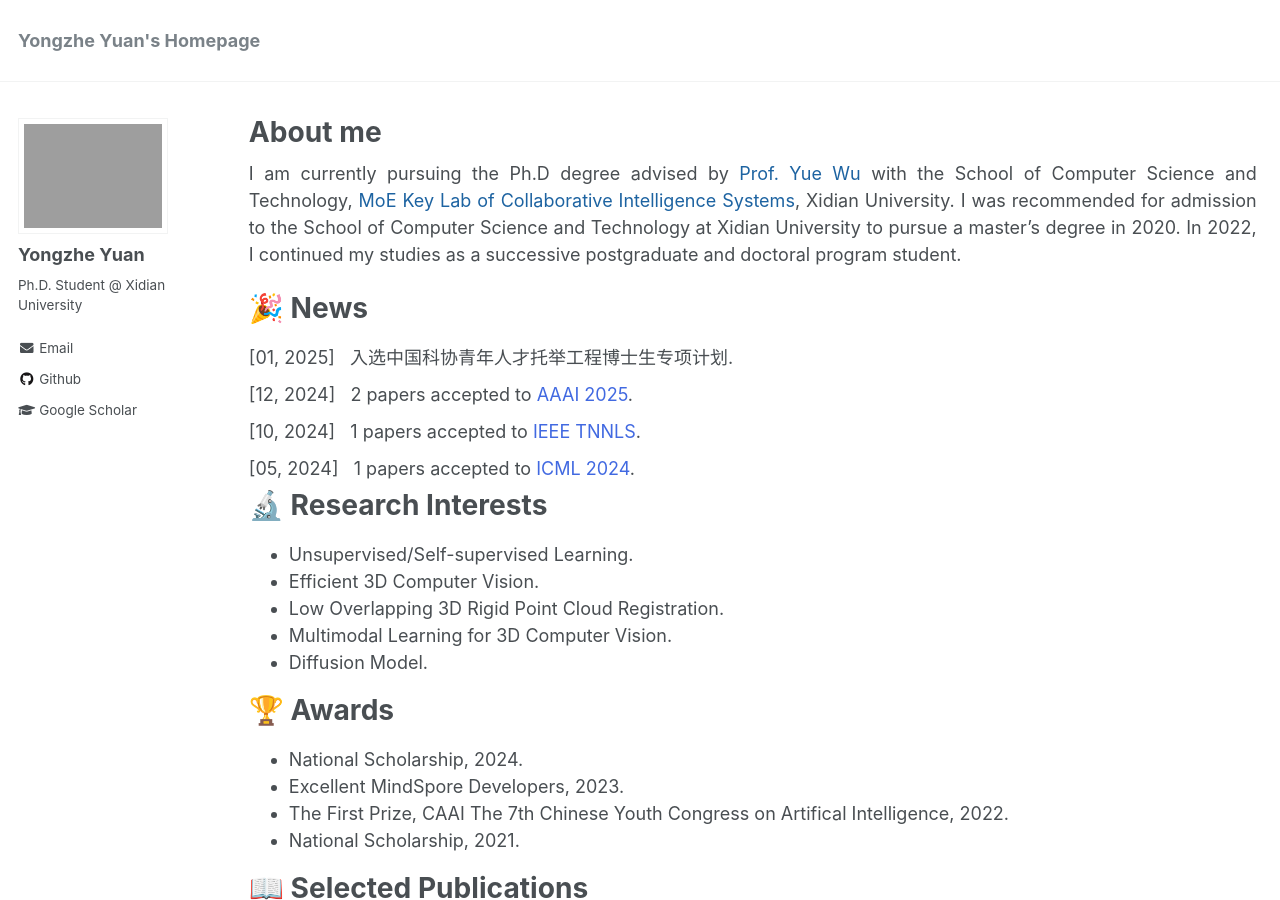
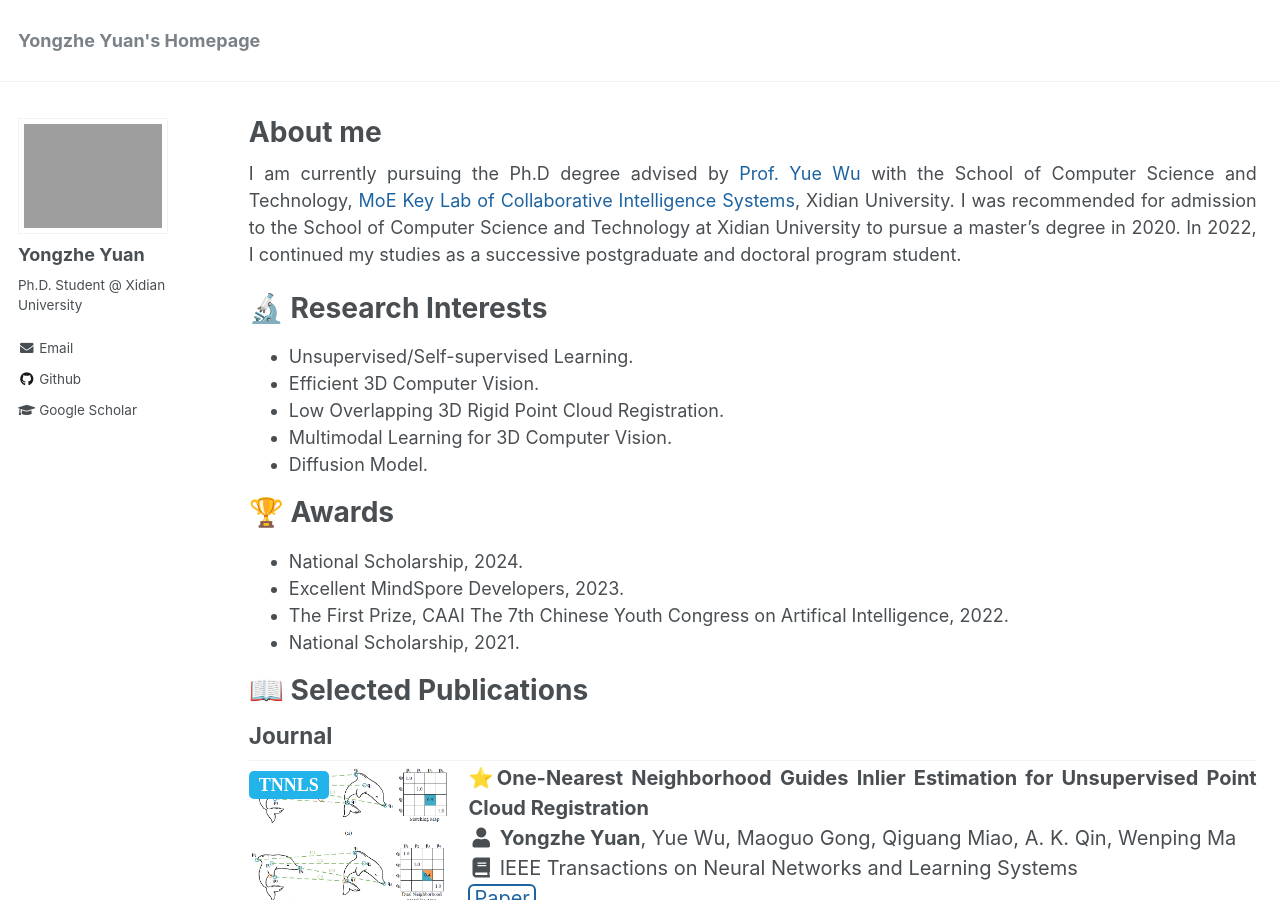
Before and after one commit to YYZMARS/YYZMARS.github.io, a Jekyll site: the page built from _pages/home.md, in a window 1280 px wide and 900 px high. Built offline with Jekyll 4.4.1, drawn with Linux system fonts in a browser that asks for light colours; a script that is not in the unit is left out.

Commit message:
Update home.md

```diff
--- a/_pages/home.md
+++ b/_pages/home.md
@@ -10,17 +10,6 @@ redirect_from:
 
 I am currently pursuing the Ph.D degree advised by [Prof. Yue Wu](https://ywuchina.github.io/) with the School of Computer Science and Technology, [MoE Key Lab of Collaborative Intelligence Systems](https://cois.xidian.edu.cn/), Xidian University. I was recommended for admission to the School of Computer Science and Technology at Xidian University to pursue a master's degree in 2020. In 2022, I continued my studies as a successive postgraduate and doctoral program student.
 
-<h1>🎉 News</h1>
-<div class="news" style="overflow-y:auto; height:150px; width:50%; box-sizing: border-box;">
-    <ul style="margin: 0; padding: 0; list-style: none;">
-        <li style="line-height: 1.5; padding: 5px 0; margin: 0;">[01, 2025]&nbsp;&nbsp; 入选中国科协青年人才托举工程博士生专项计划.</li>
-        <li style="line-height: 1.5; padding: 5px 0; margin: 0;">[12, 2024]&nbsp;&nbsp; 2 papers accepted to <h7 style="color: #4169E1;">AAAI 2025</h7>.</li>
-        <li style="line-height: 1.5; padding: 5px 0; margin: 0;">[10, 2024]&nbsp;&nbsp; 1 papers accepted to <h7 style="color: #4169E1;">IEEE TNNLS</h7>.</li>
-        <li style="line-height: 1.5; padding: 5px 0; margin: 0;">[05, 2024]&nbsp;&nbsp; 1 papers accepted to <h7 style="color: #4169E1;">ICML 2024</h7>.</li>
-        <li style="line-height: 1.5; padding: 5px 0; margin: 0;">[02, 2024]&nbsp;&nbsp; 1 papers accepted to <h7 style="color: #4169E1;">CVPR 2024</h7>.</li>
-        <li style="line-height: 1.5; padding: 5px 0; margin: 0;">[12, 2023]&nbsp;&nbsp; 1 papers accepted to <h7 style="color: #4169E1;">IEEE TVCG</h7>.</li>
-    </ul>
-</div>
 
 <h1>🔬 Research Interests</h1>
 - Unsupervised/Self-supervised Learning.
```
